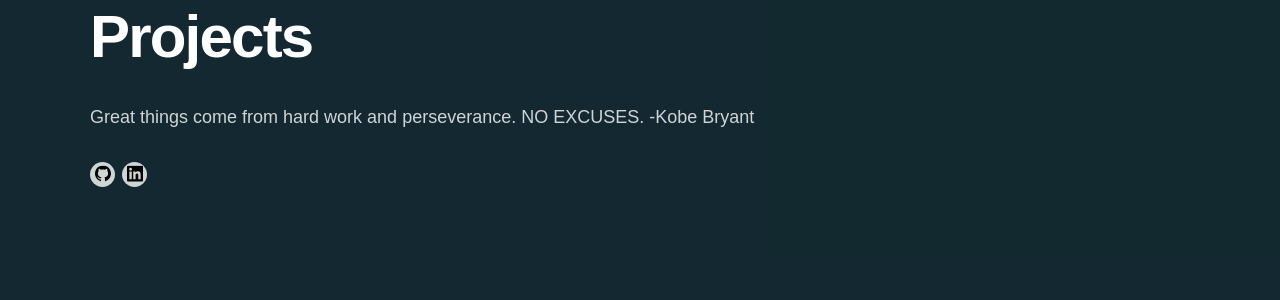
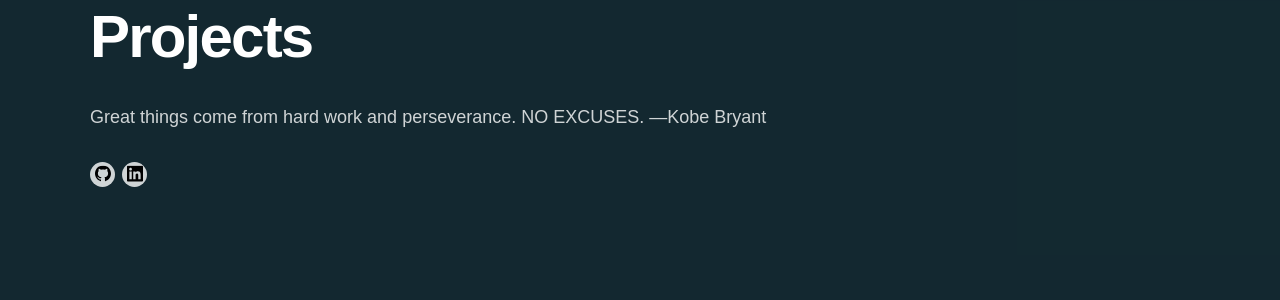
Before and after one commit to crisokonkwo/crisokonkwo.github.io, a Jekyll site: the page built from project/index.html, in a window 1280 px wide. Shown: the part 254-554 px from the top of the page. Built offline with Jekyll 4.4.1, drawn with Linux system fonts in a browser that asks for light colours; nearby versions of some CDN libraries; some web fonts are replaced.

```diff
--- a/project/index.html
+++ b/project/index.html
@@ -14,7 +14,7 @@ featured_image:
 	<div class="wrap">
 
 		<h1>Projects</h1>
-		<p> Great things come from hard work and perseverance. NO EXCUSES. -Kobe Bryant </p>
+		<p> Great things come from hard work and perseverance. NO EXCUSES. —Kobe Bryant </p>
 
 		{% include socials.html %}
 
```
